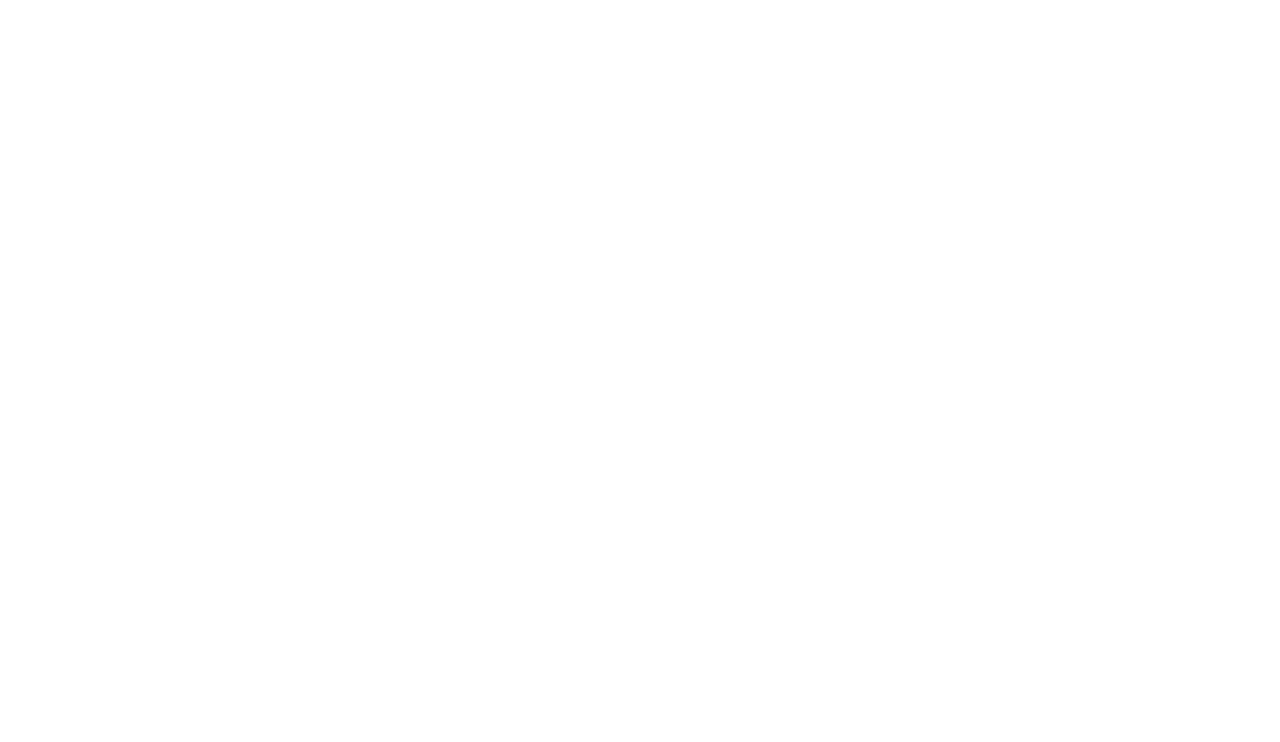
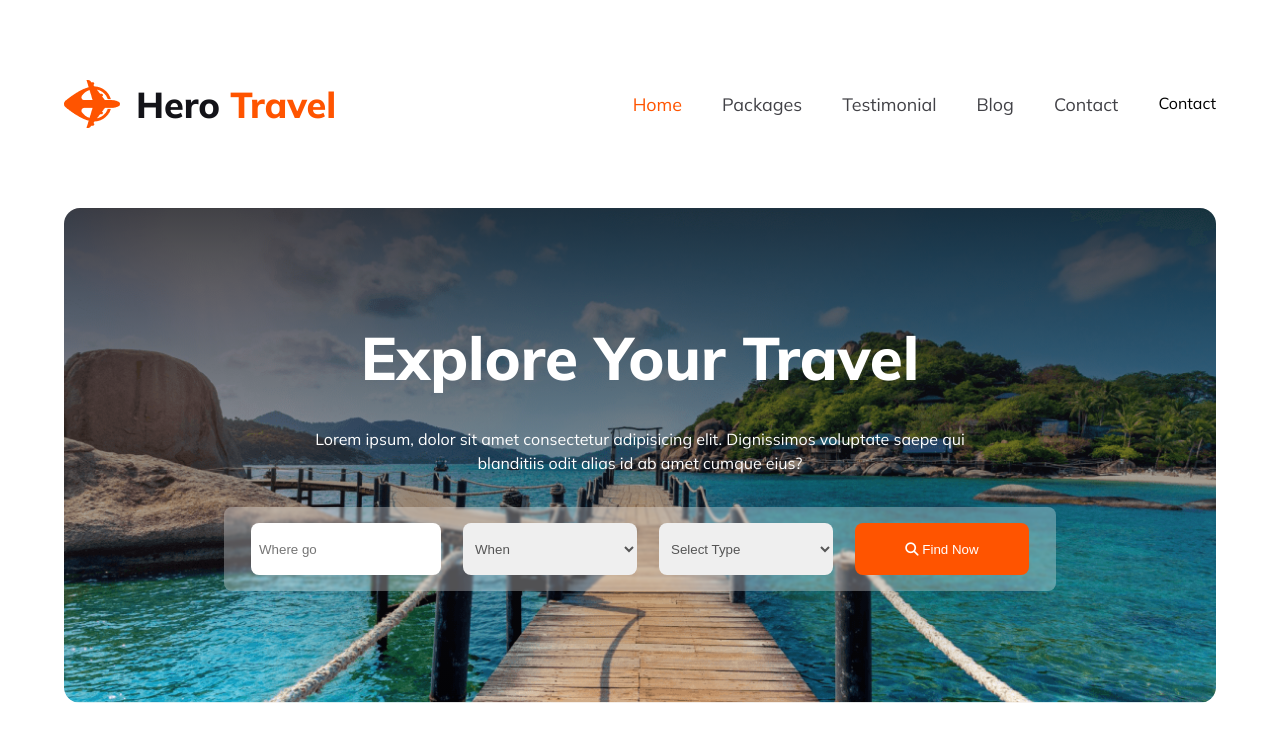
Before and after one commit to mustafiz8g/Hero-Travel, a plain HTML site: page index.html in a window 1280 px wide. Drawn offline with Linux system fonts and the light colour scheme.

Commit message:
nav and banner section added

```diff
--- a/index.html
+++ b/index.html
@@ -4,10 +4,41 @@
     <meta charset="UTF-8">
     <meta name="viewport" content="width=device-width, initial-scale=1.0">
     <title>Hero Travel</title>
+    <script src="https://kit.fontawesome.com/7deee25e9f.js" crossorigin="anonymous"></script>
+    <link rel="stylesheet" href="./styles/style.css">
 </head>
 <body>
     <header>
+      <nav class="navBar container">
+        <div class="logo">
+            <img src="./Images/Group 40071 (2).png" alt="logo-pic">
+            <h3>Hero <span class="orange">Travel</span></h3>
+        </div>
+            <ul class="navOption">
+                <li><a href=""><span class="orange">Home</span></a></li>
+                <li><a href="">Packages</a></li>
+                <li><a href="">Testimonial</a></li>
+                <li><a href="">Blog</a></li>
+                <li><a href="">Contact</a></li>Contact
+            </ul>
+      </nav>
+      <section class="banner container">
+        <div class="banner-container">
+            <h1>Explore Your Travel</h1>
+            <p>Lorem ipsum, dolor sit amet consectetur adipisicing elit. Dignissimos voluptate saepe qui blanditiis odit alias id ab amet cumque eius?</p>
 
+        <div class="travel-inputs">
+            <input type="text" placeholder="Where go">
+            <select name="" id="">
+                <option value="">When</option>
+            </select>
+            <select name="" id="">
+                <option value="">Select Type</option>
+            </select>
+            <button class="btn-primary"><i class="fa-solid fa-magnifying-glass"></i> Find Now</button>
+        </div>
+    </div>
+      </section>
     </header>
     <main>
 
--- /dev/null
+++ b/styles/style.css
@@ -0,0 +1,102 @@
+
+@import url('https://fonts.googleapis.com/css2?family=Mulish:ital,wght@0,200..1000;1,200..1000&family=Rubik:ital,wght@0,300..900;1,300..900&display=swap');
+
+body{
+    font-family: "Mulish", sans-serif;
+}
+*{
+    margin: 0;
+    padding: 0;
+}
+
+.container{
+    width: 90%;
+    margin: 5rem auto;
+    border-radius: 1rem;
+}
+
+/* nav style start */
+ .navBar{
+    display: flex;
+    justify-content: space-between;
+    align-items: center;
+ }
+ .logo{
+    display: flex;
+    align-items: center;
+    gap: 1rem;
+ }
+ .navOption{
+    display: flex;
+    list-style: none;
+    gap: 2.5rem;
+ }
+ .navOption a{
+    text-decoration: none;
+    font-size: 1.12rem;
+    font-weight: normal;
+    color: #424247;
+
+ }
+ .logo h3{
+    font-size: 2.25rem;
+    font-weight: 800;
+    color: #131318;
+ }
+ .orange{
+    color:#FF5400 ;
+ }
+/* nav style end */
+
+/* banner start  */
+.banner{
+  background-image: linear-gradient(180.00deg, rgba(19, 19, 24, 0.8),rgba(19, 19, 24, 0) 100%),
+  url('../Images/Group\ 13\ \(1\)\ \(1\).png');
+  background-repeat: no-repeat;
+  background-position: center;
+  background-size: cover;
+  display: flex;
+  align-items: center;
+  justify-content: center;
+  padding: 7rem 0;
+}
+.banner-container h1{
+    font-size: 3.75rem;
+    color: #fff;
+    font-weight: 800;
+    text-align: center;
+}
+.banner-container p {
+    color: #fff;
+    font-size: 1rem;
+    font-weight: normal;
+    padding:2rem 0;
+    width: 676px;
+    line-height: 1.5rem;
+    text-align: center;
+    margin: auto;
+}
+.travel-inputs{
+    padding: 1rem;
+    border-radius: .5rem;
+    background: rgba(255, 255, 255, 0.3);
+    width: 800px;
+    display: flex;
+    justify-content: space-around;
+    align-items: center;
+    backdrop-filter: blur(1px);
+}
+.banner input, .banner select,.btn-primary{
+    width: 174px;
+    height: 52px;
+    padding: 0 0.5rem;
+    border-radius: .5rem;
+    border: none;
+    color: #555;
+
+}
+ .btn-primary{
+    color: #fff;
+    background-color: #FF5400;
+}
+/* banner end */
```
